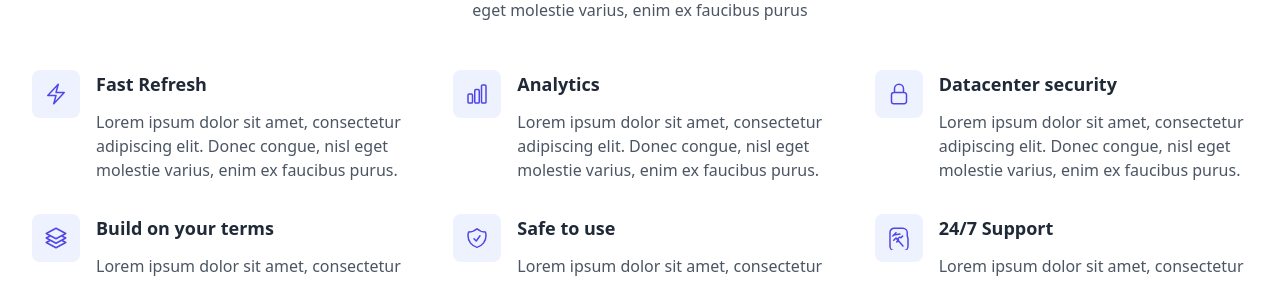
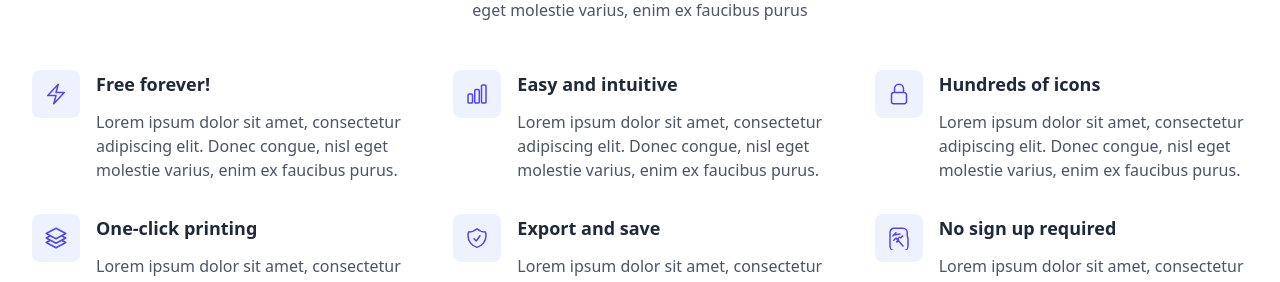
Before and after one commit to danielpaparo98/visual-communication-app, a Vue app: page / in a window 1280 px wide. Shown: the part 759-1041 px from the top of the page. Built offline with nearby package versions, Linux system fonts and the light colour scheme.

Commit message:
✨ updated website copy

```diff
--- a/src/components/Features.vue
+++ b/src/components/Features.vue
@@ -9,14 +9,16 @@
           Do more with less complexity
         </p>
         <p>
-            Lorem ipsum dolor sit amet, consectetur adipiscing elit. Donec congue, nisl eget molestie varius, enim ex faucibus purus
+          Lorem ipsum dolor sit amet, consectetur adipiscing elit. Donec congue, nisl eget molestie varius, enim ex
+          faucibus purus
         </p>
       </div>
       <div class="mt-12">
         <ul class="grid gap-y-8 gap-x-12 sm:grid-cols-2 lg:grid-cols-3">
           <li v-for="(item, idx) in features" :key="idx" class="flex gap-x-4">
             <div class="flex-none w-12 h-12 bg-indigo-50 text-indigo-600 rounded-lg flex items-center justify-center">
-                <svg v-html="item.icon" xmlns="http://www.w3.org/2000/svg" fill="none" viewBox="0 0 24 24" stroke-width="1.5" stroke="currentColor" class="w-6 h-6"></svg>
+              <svg v-html="item.icon" xmlns="http://www.w3.org/2000/svg" fill="none" viewBox="0 0 24 24"
+                stroke-width="1.5" stroke="currentColor" class="w-6 h-6"></svg>
             </div>
             <div>
               <h4 class="text-lg text-gray-800 font-semibold">
@@ -41,34 +43,34 @@
       features: [
         {
           icon: `<path stroke-linecap="round" stroke-linejoin="round" d="M3.75 13.5l10.5-11.25L12 10.5h8.25L9.75 21.75 12 13.5H3.75z" />`,
-            title: "Fast Refresh",
+          title: "Free forever!",
           desc: "Lorem ipsum dolor sit amet, consectetur adipiscing elit. Donec congue, nisl eget molestie varius, enim ex faucibus purus."
         },
         {
           icon: `<path stroke-linecap="round" stroke-linejoin="round" d="M3 13.125C3 12.504 3.504 12 4.125 12h2.25c.621 0 1.125.504 1.125 1.125v6.75C7.5 20.496 6.996 21 6.375 21h-2.25A1.125 1.125 0 013 19.875v-6.75zM9.75 8.625c0-.621.504-1.125 1.125-1.125h2.25c.621 0 1.125.504 1.125 1.125v11.25c0 .621-.504 1.125-1.125 1.125h-2.25a1.125 1.125 0 01-1.125-1.125V8.625zM16.5 4.125c0-.621.504-1.125 1.125-1.125h2.25C20.496 3 21 3.504 21 4.125v15.75c0 .621-.504 1.125-1.125 1.125h-2.25a1.125 1.125 0 01-1.125-1.125V4.125z" />`,
-            title: "Analytics",
+          title: "Easy and intuitive",
           desc: "Lorem ipsum dolor sit amet, consectetur adipiscing elit. Donec congue, nisl eget molestie varius, enim ex faucibus purus."
         },
         {
           icon: `<path stroke-linecap="round" stroke-linejoin="round" d="M16.5 10.5V6.75a4.5 4.5 0 10-9 0v3.75m-.75 11.25h10.5a2.25 2.25 0 002.25-2.25v-6.75a2.25 2.25 0 00-2.25-2.25H6.75a2.25 2.25 0 00-2.25 2.25v6.75a2.25 2.25 0 002.25 2.25z" />`,
-            title: "Datacenter security",
+          title: "Hundreds of icons",
           desc: "Lorem ipsum dolor sit amet, consectetur adipiscing elit. Donec congue, nisl eget molestie varius, enim ex faucibus purus."
         },
         {
           icon: `<path stroke-linecap="round" stroke-linejoin="round" d="M6.429 9.75L2.25 12l4.179 2.25m0-4.5l5.571 3 5.571-3m-11.142 0L2.25 7.5 12 2.25l9.75 5.25-4.179 2.25m0 0L21.75 12l-4.179 2.25m0 0l4.179 2.25L12 21.75 2.25 16.5l4.179-2.25m11.142 0l-5.571 3-5.571-3" />`,
-            title: "Build on your terms",
+          title: "One-click printing",
           desc: "Lorem ipsum dolor sit amet, consectetur adipiscing elit. Donec congue, nisl eget molestie varius, enim ex faucibus purus."
         },
         {
           icon: `<path stroke-linecap="round" stroke-linejoin="round" d="M9 12.75L11.25 15 15 9.75m-3-7.036A11.959 11.959 0 013.598 6 11.99 11.99 0 003 9.749c0 5.592 3.824 10.29 9 11.623 5.176-1.332 9-6.03 9-11.622 0-1.31-.21-2.571-.598-3.751h-.152c-3.196 0-6.1-1.248-8.25-3.285z" />`,
-            title: "Safe to use",
+          title: "Export and save",
           desc: "Lorem ipsum dolor sit amet, consectetur adipiscing elit. Donec congue, nisl eget molestie varius, enim ex faucibus purus."
         },
         {
           icon: `<path stroke-linecap="round" stroke-linejoin="round" d="M9.813 15.904
 
   l1.687-1.687a1.688 1.688 0 012.381-2.382l1.687-1.687M6.75 9l-.938.938m10.125 10.125L9 12m3.938-3.938L6.75 9m0 0L9 6.75M9 12l-2.25 2.25m13.5-4.5V6.75a4.5 4.5 0 00-4.5-4.5h-9A4.5 4.5 0 003 6.75v13.5a4.5 4.5 0 004.5 4.5h9a4.5 4.5 0 004.5-4.5V12.75z" />`,
-            title: "24/7 Support",
+          title: "No sign up required",
           desc: "Lorem ipsum dolor sit amet, consectetur adipiscing elit. Donec congue, nisl eget molestie varius, enim ex faucibus purus."
         }
       ]
```
Lines whose indentation alone changed are shown as unchanged.
